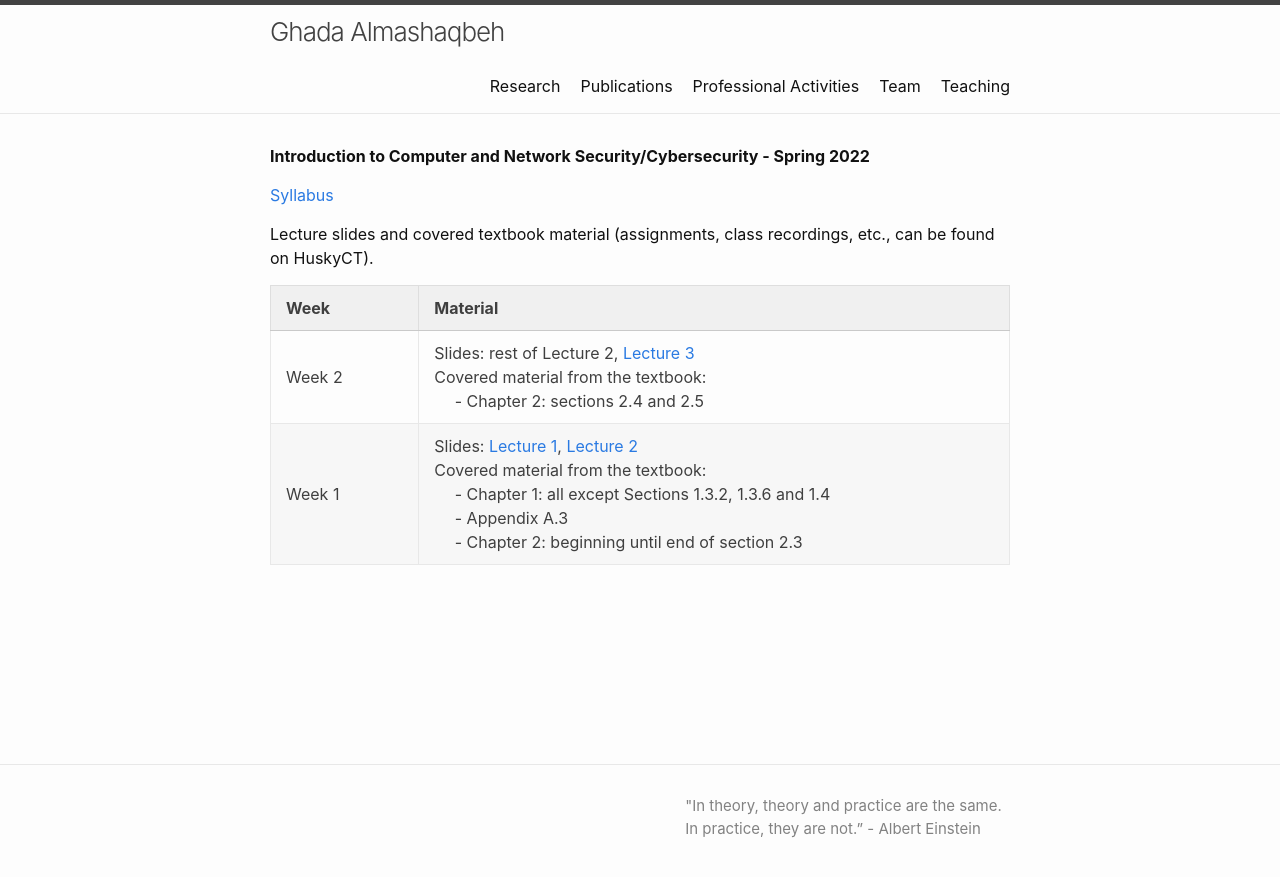
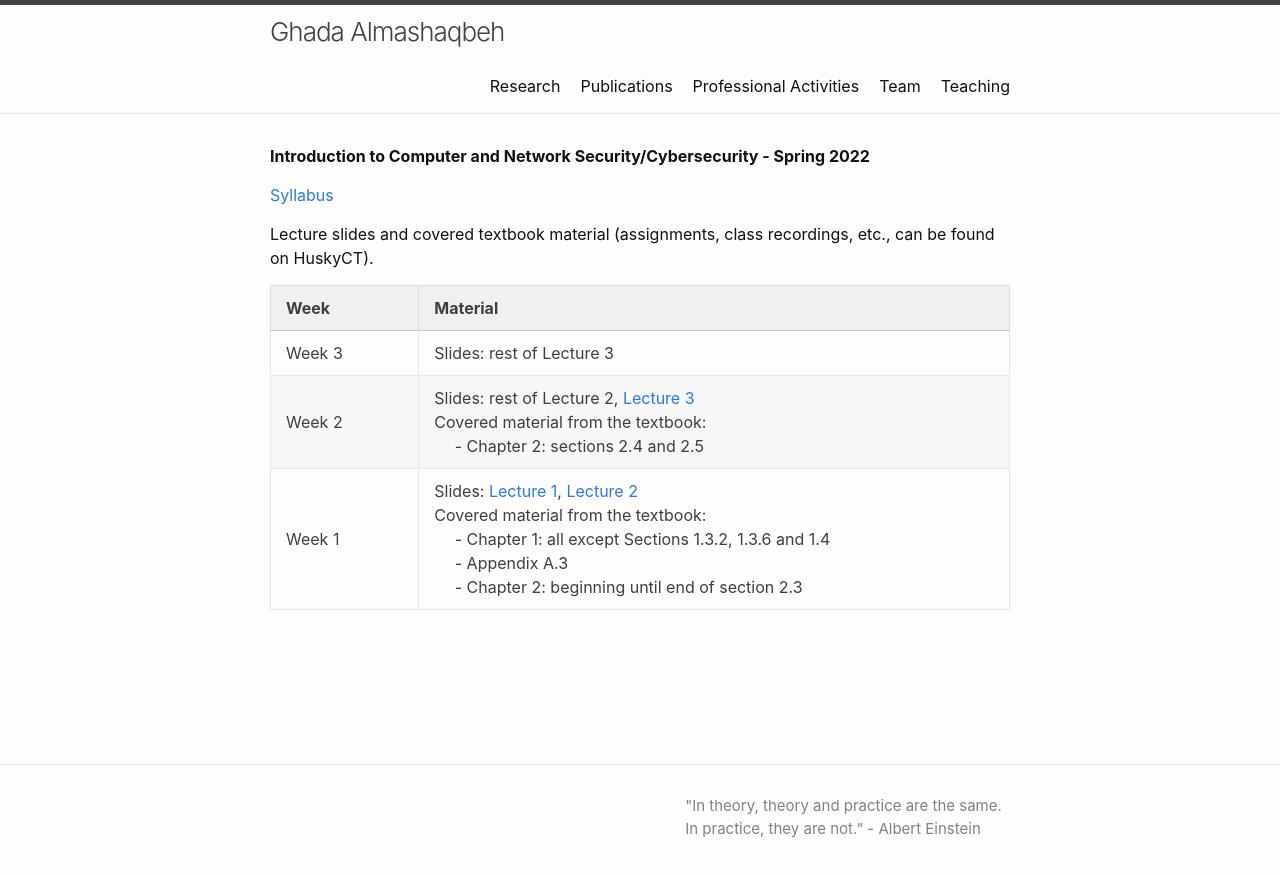
Before and after one commit to GhadaAlmashaqbeh/GhadaAlmashaqbeh.github.io, a Jekyll site: the page built from courses/cse3400-s2022/index.md, in a window 1280 px wide. Shown: the top 877 px of the page. Built offline with Jekyll 4.4.1, drawn with Linux system fonts in a browser that asks for light colours.

Commit message:
week lecs

```diff
--- a/courses/cse3400-s2022/index.md
+++ b/courses/cse3400-s2022/index.md
@@ -10,5 +10,6 @@ Lecture slides and covered textbook material (assignments, class recordings, etc
 
 | Week&emsp;&emsp;| Material           |
 |----------|--------------------|
+| Week 3 | Slides: rest of Lecture 3 |
 | Week 2 | Slides: rest of Lecture 2, [Lecture 3](./lecture3.pdf) <br/> Covered material from the textbook: <br/> &emsp; - Chapter 2: sections 2.4 and 2.5 |
 | Week 1 | Slides: [Lecture 1](./lecture1.pdf), [Lecture 2](./lecture2.pdf) <br/> Covered material from the textbook: <br/> &emsp; - Chapter 1: all except Sections 1.3.2, 1.3.6 and 1.4 <br/> &emsp; - Appendix A.3 <br/> &emsp; - Chapter 2: beginning until end of section 2.3|
```
Also changed, not shown: 2 other files.
